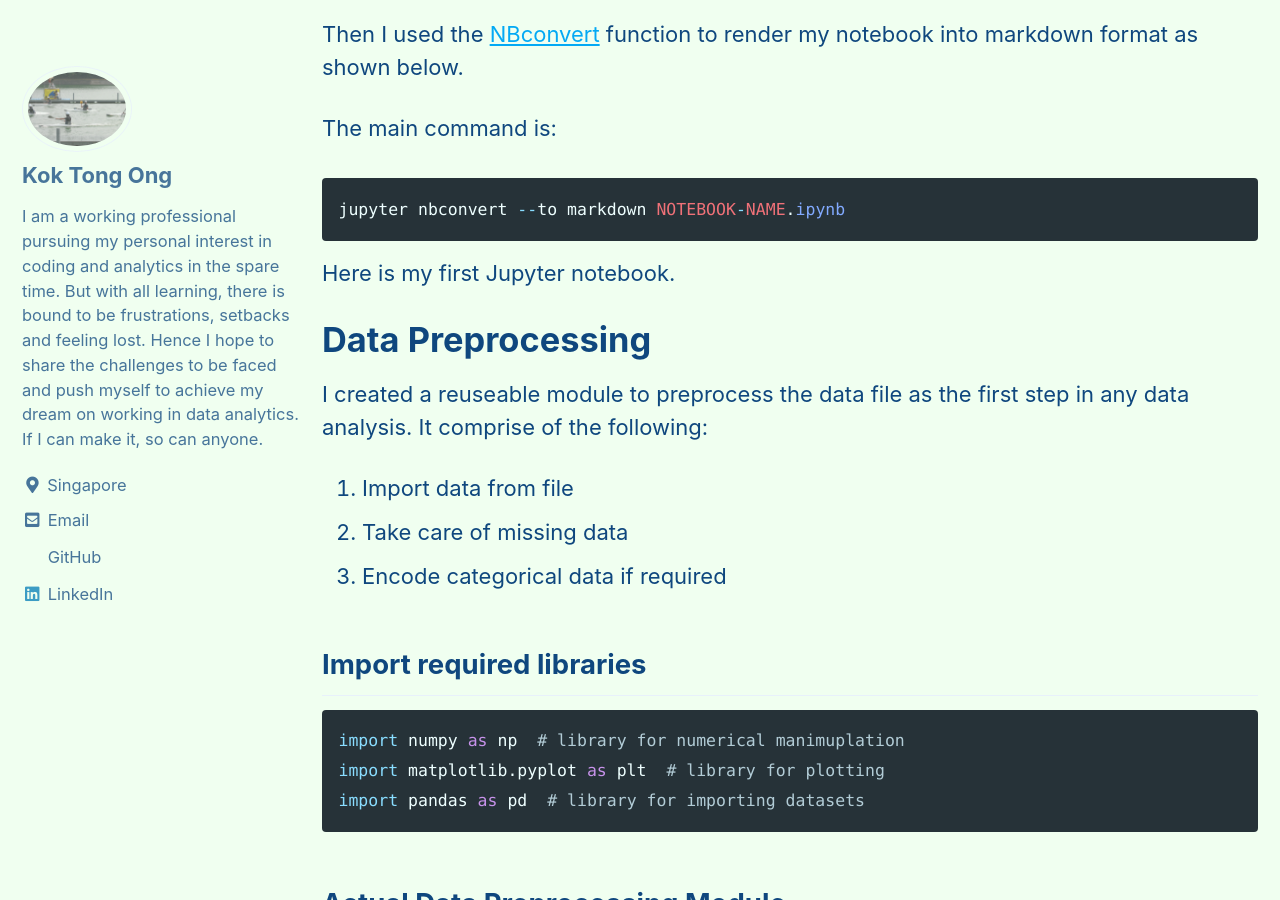
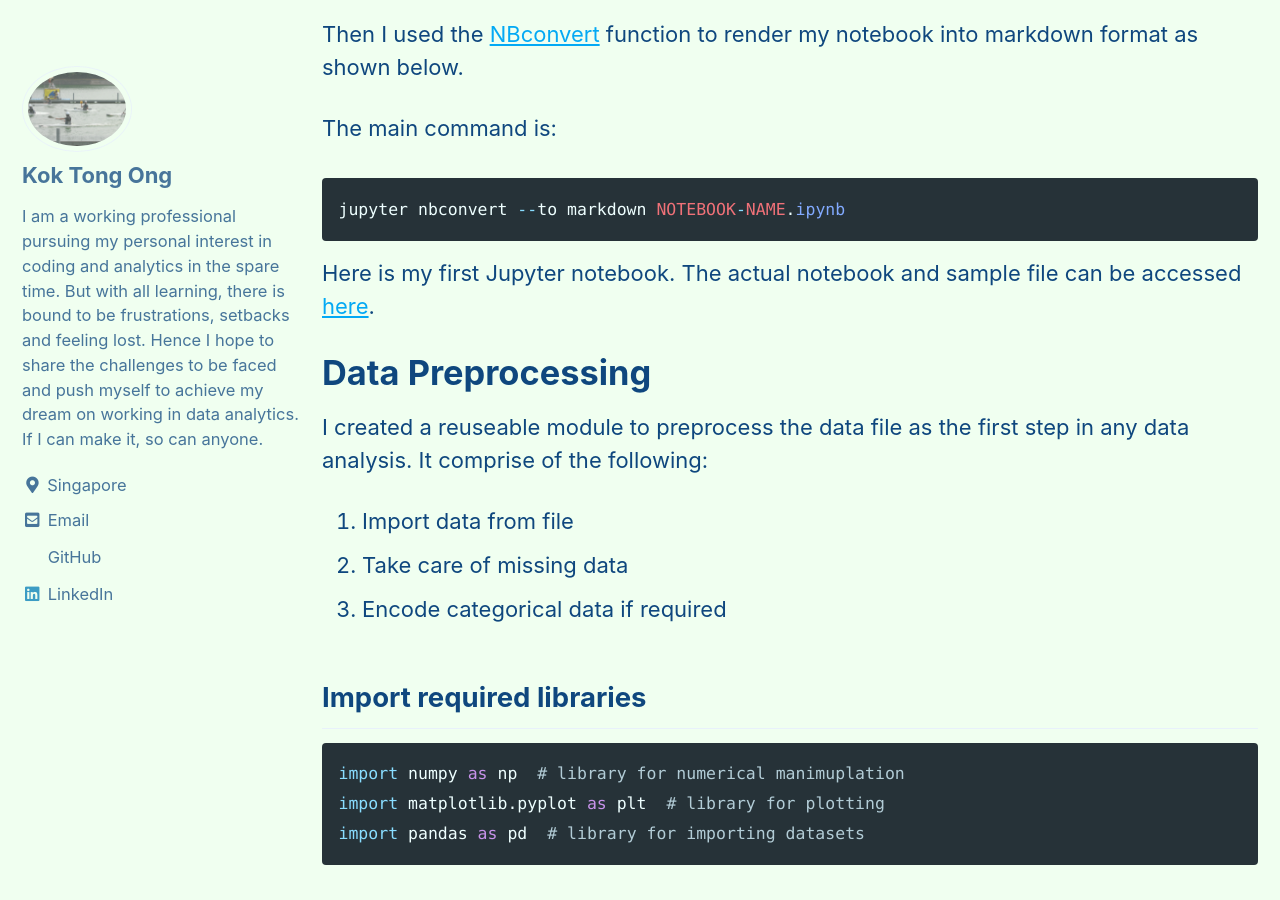
Before and after one commit to bleuong/bleuong.github.io, a Jekyll site: the page built from _posts/2020-09-12-Practice-Publishing-Jupyter-Notebooks.md, in a window 1280 px wide and 900 px high, scrolled down 405 px. Built offline with Jekyll 4.4.1, drawn with Linux system fonts in a browser that asks for light colours; cached includes are drawn as plain includes.

Commit message:
Update Publish Jupyter Notebook

````diff
--- a/_posts/2020-09-12-Practice-Publishing-Jupyter-Notebooks.md
+++ b/_posts/2020-09-12-Practice-Publishing-Jupyter-Notebooks.md
@@ -17,7 +17,7 @@ The main command is:
 jupyter nbconvert --to markdown NOTEBOOK-NAME.ipynb
 {% endhighlight %}
 
-Here is my first Jupyter notebook.
+Here is my first Jupyter notebook. The actual notebook and sample file can be accessed [here].
 
 # Data Preprocessing
 
@@ -325,3 +325,4 @@ print(y)
 ```
 
 [NBconvert]: https://docs.github.com/en/github/managing-files-in-a-repository/working-with-jupyter-notebook-files-on-github
+[here]: /assets/Jupyter_Notebooks/2020-09-12-Data-Preprocessing/
````
Also changed, not shown: assets/Jupyter_Notebooks/2020-09-12-Data-Preprocessing/Part01Section02Data.csv (added, +11 -0 lines), 1 other file.
